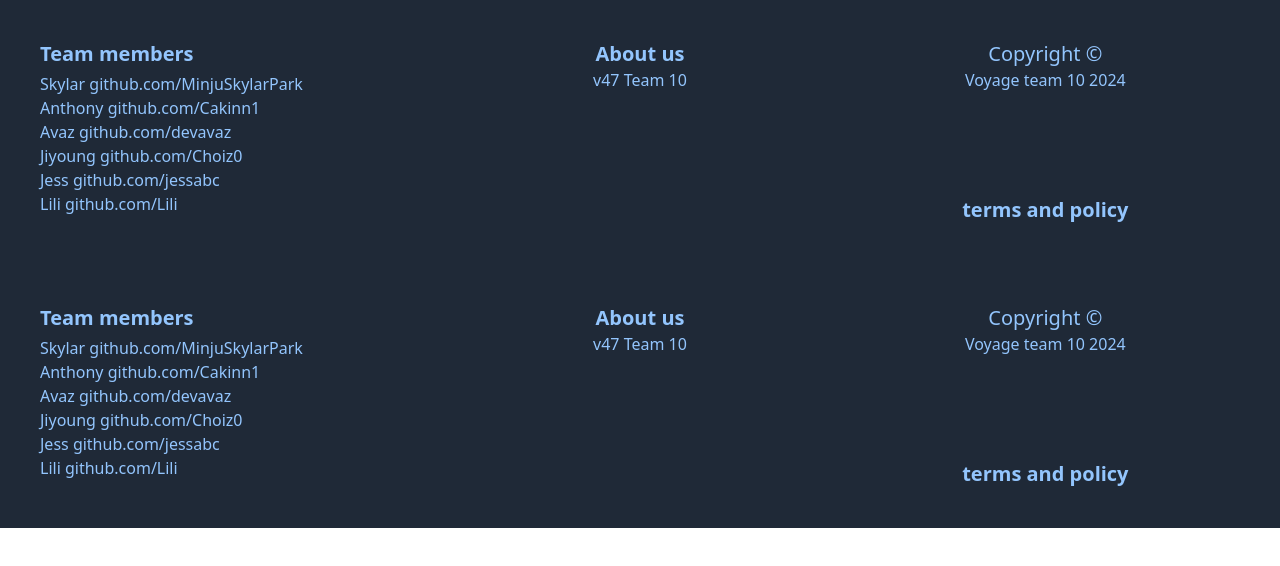
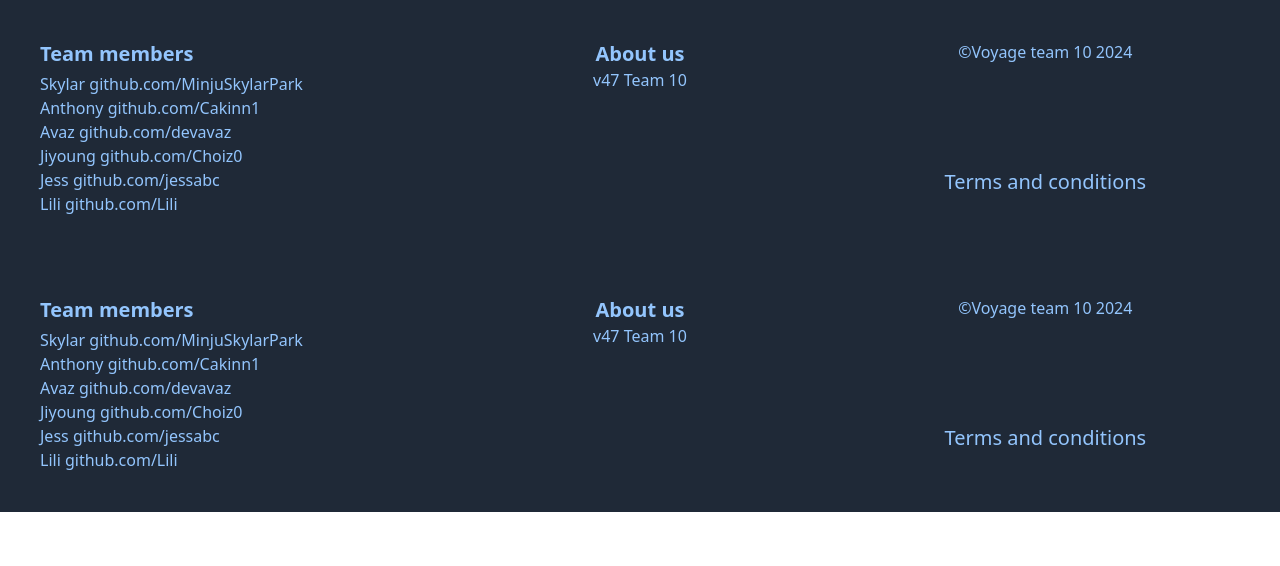
Before and after one commit to chingu-voyages/v47-tier2-team-10, a React (Create React App) app in the folder v47-client/: page /Footer in a window 1280 px wide. Shown: the top 566 px of the page. Built offline with nearby package versions, Linux system fonts and the light colour scheme.

Commit message:
simplified footer

```diff
--- a/v47-client/src/pages/Footer.jsx
+++ b/v47-client/src/pages/Footer.jsx
@@ -27,14 +27,14 @@ const Footer = () => {
         {/* Copyright Section */}
         <div className='container-none '>
           <p className="copyright-text md:text-left mt-0 md:mt-0 sm:mt-0">
-            <p className='text-xl text-center'>Copyright &copy; <br /></p>
-            <p className='text-center'> Voyage team 10 2024</p>
+            {/* <p className='text-xl text-center'>Copyright &copy; <br /></p> */}
+            <p className='text-center'> &copy;Voyage team 10 2024</p>
           </p>
 
             {/* Bottom Section (Terms and Policies) */}
           <div className="container-none mt-20 text-center">
             <br/>
-            <p className='font-bold text-xl'><a href="https://www.forbes.com/advisor/business/why-your-website-needs-terms-of-use-agreement/" className='text-blue-300'>terms and policy</a></p>
+            <p className='text-xl'><a href="https://www.forbes.com/advisor/business/why-your-website-needs-terms-of-use-agreement/" className='text-blue-300'>Terms and conditions</a></p>
             {/* Empty for now, add any additional sections if needed */}
           </div>
         </div>
```
